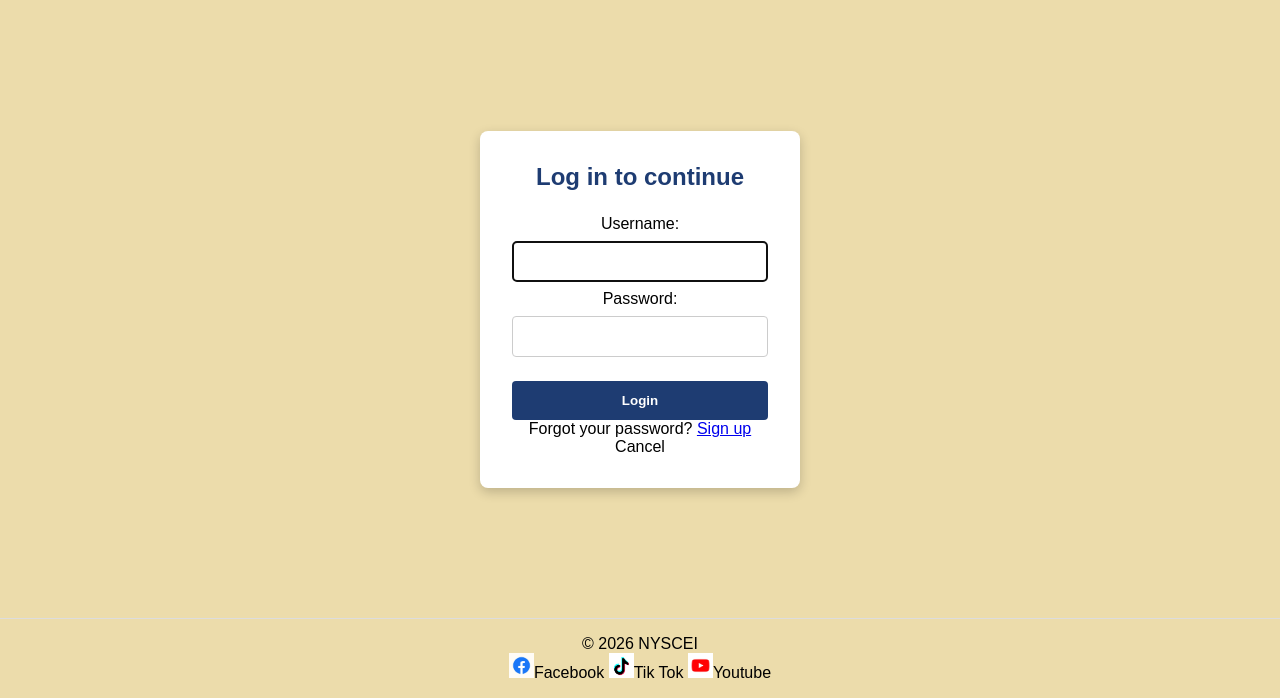
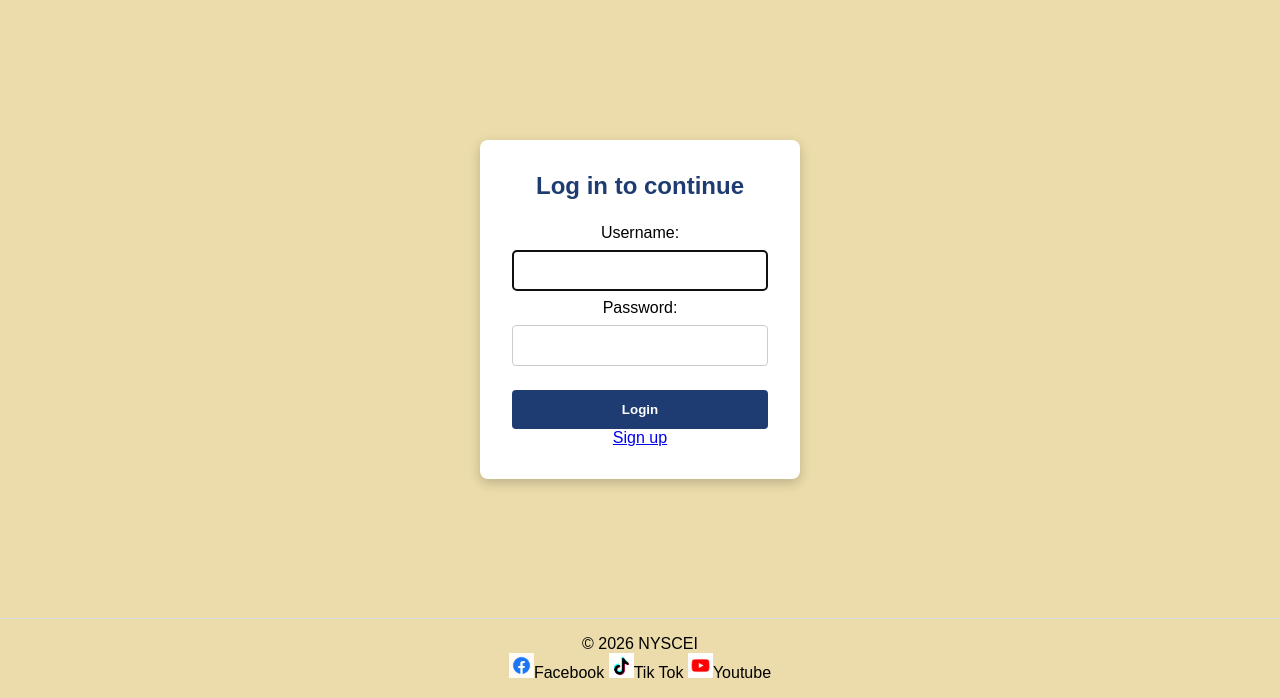
Before and after one commit to cyrillidede/nyscei, a Django app: page /login in a window 1280 px wide. Shown: the part 102-800 px from the top of the page. Run offline with Django 5.2, Linux system fonts and the light colour scheme.

Commit message:
Update login.html

```diff
--- a/templates/registration/login.html
+++ b/templates/registration/login.html
@@ -225,8 +225,8 @@ links.forEach(link => {
         <button type="submit">Login</button>
       </form>
       <div class="access">
-      <p>Forgot your password? <a href="{% url 'signup'%} ">Sign up</a></p>
-      <label>Cancel</label>
+      <a href="{% url 'signup'%} ">Sign up</a></p>
+
     </div>
 
     </div>
```
